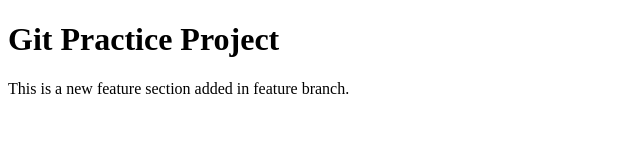
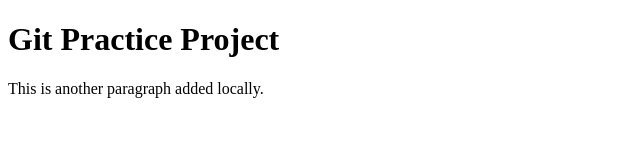
Before and after one commit to Mahfuz782/module-6-git-workflow, a plain HTML site: page index.html in a window 1280 px wide. Shown: the whole page, without its empty margins (0-640 px from the left). Drawn offline with Linux system fonts and the light colour scheme.

Commit message:
Change paragraph in conflict branch

```diff
--- a/index.html
+++ b/index.html
@@ -7,6 +7,6 @@
   </head>
   <body>
     <h1>Git Practice Project</h1>
-    <p>This is a new feature section added in feature branch.</p>
+    <p>This is another paragraph added locally.</p>
   </body>
 </html>
```
